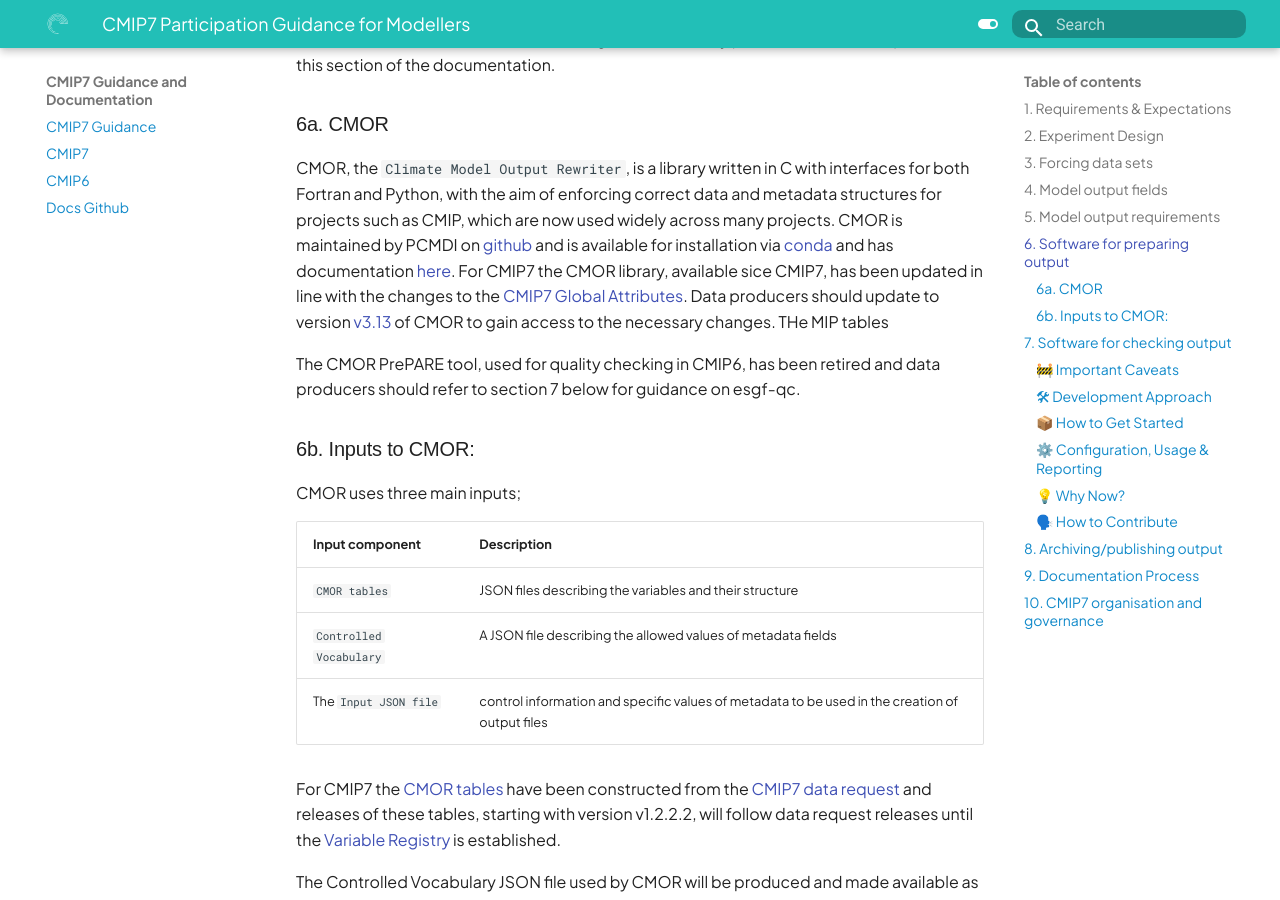
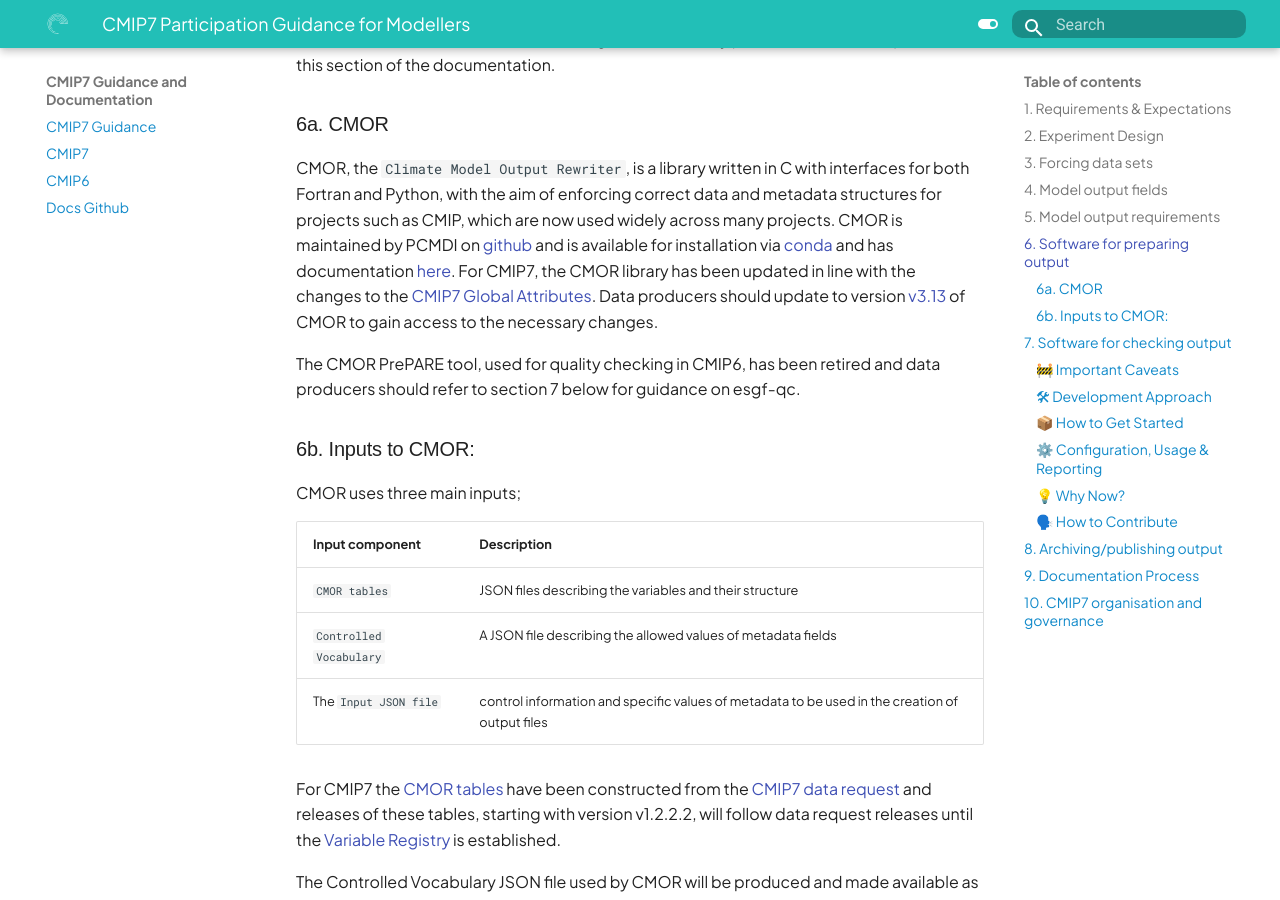
Before and after one commit to WCRP-CMIP/cmip7-guidance, an MkDocs documentation site: the page built from docs/CMIP7/guidance_for_modellers.md, in a window 1280 px wide and 900 px high, scrolled down 1485 px. Built offline with MkDocs 1.6.1 and Material for MkDocs 9.7.7, drawn with Linux system fonts in a browser that asks for light colours; some web fonts are replaced.

Commit message:
#31: update following review

```diff
--- a/docs/CMIP7/guidance_for_modellers.md
+++ b/docs/CMIP7/guidance_for_modellers.md
@@ -65,9 +65,8 @@
 
 CMOR, the `Climate Model Output Rewriter`, is a library written in C with interfaces for both Fortran and Python, with the aim of enforcing correct data and metadata structures for projects such as CMIP, which are now used widely across many projects.
 CMOR is maintained by PCMDI on [github](https://github.com/PCMDI/cmor) and is available for installation via [conda](https://anaconda.org/conda-forge/cmor) and has documentation [here](https://cmor.llnl.gov/).
-For CMIP7 the CMOR library, available sice CMIP7, has been updated in line with the changes to the [CMIP7 Global Attributes](https://zenodo.org/records/17250297).
+For CMIP7, the CMOR library has been updated in line with the changes to the [CMIP7 Global Attributes](https://zenodo.org/records/17250297).
 Data producers should update to version [v3.13](https://cmor.llnl.gov/news/2025/10/14/cmor3/) of CMOR to gain access to the necessary changes.
-THe MIP tables
 
 The CMOR PrePARE tool, used for quality checking in CMIP6, has been retired and data producers should refer to section 7 below for guidance on esgf-qc.
 
```
